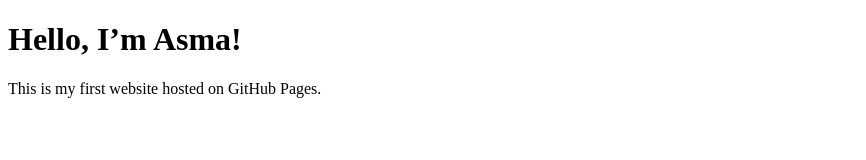
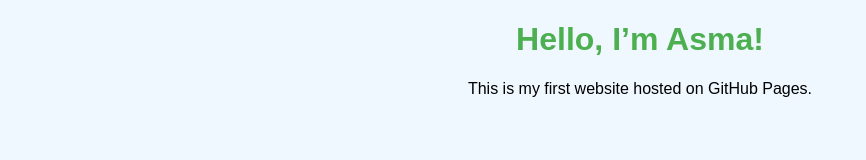
Before and after one commit to asma-naaz/my-static-site, a plain HTML site: page index.html in a window 1280 px wide. Shown: the whole page, without its empty margins (0-866 px from the left). Drawn offline with Linux system fonts and the light colour scheme.

Commit message:
second commit

```diff
--- a/index.html
+++ b/index.html
@@ -2,6 +2,7 @@
 <html>
 <head>
   <title>My First Website</title>
+  <link rel="stylesheet" href="style.css">
 </head>
 <body>
   <h1>Hello, I’m Asma!</h1>
--- /dev/null
+++ b/style.css
@@ -0,0 +1,9 @@
+body {
+  background-color: #f0f8ff;
+  text-align: center;
+  font-family: Arial, sans-serif;
+}
+
+h1 {
+  color: #4CAF50;
+}
```
